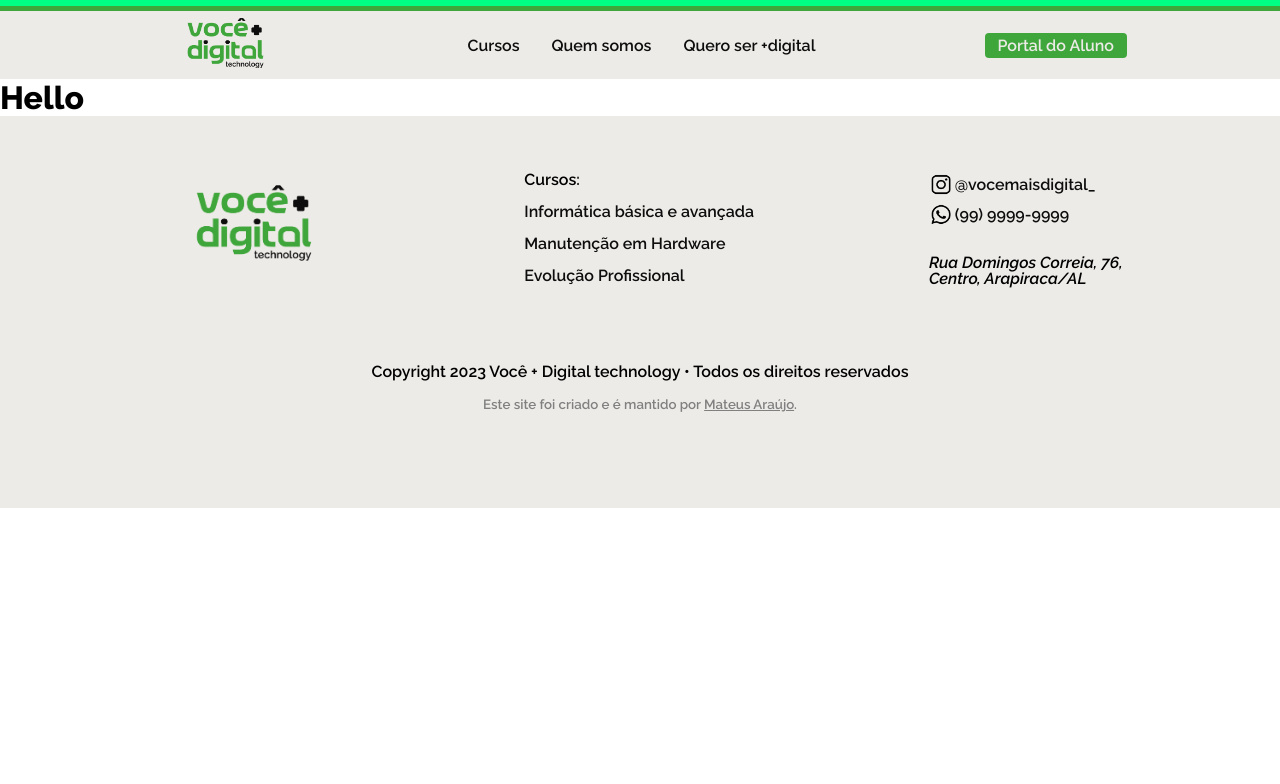
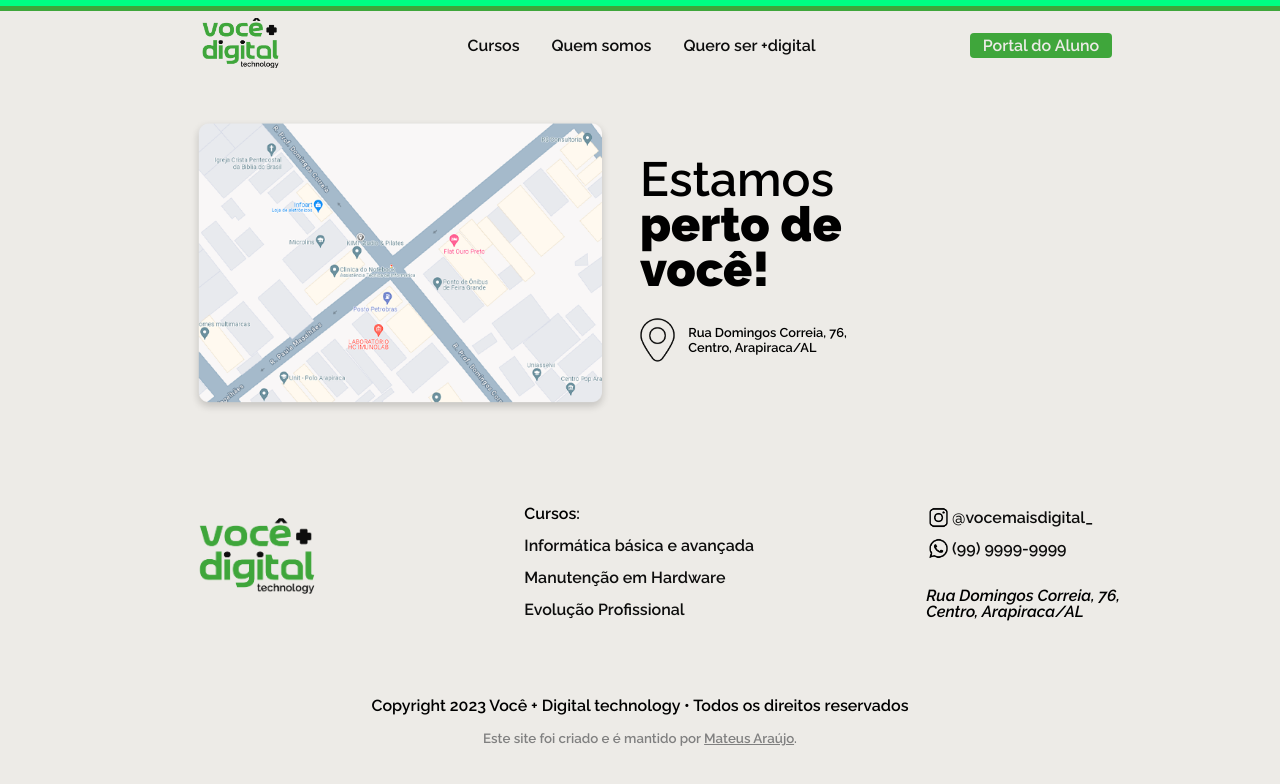
Before and after one commit to mateusaraujos/voce-mais-digital-technology, a React (Vite) app: page / in a window 1280 px wide. Shown: the top 784 px of the page. Built offline with nearby package versions, Linux system fonts and the light colour scheme.

Commit message:
Iniciando MapaLocal

```diff
--- a/src/App.jsx
+++ b/src/App.jsx
@@ -1,12 +1,13 @@
 import Header from "./components/Header/Header";
 import Footer from "./components/Footer/Footer";
+import MapaLocal from "./components/MapaLocal/MapaLocal";
 
 function App() {
   return (
     <div>
       <Header />
       <main>
-        <h1>Hello</h1>
+        <MapaLocal />
       </main>
       <Footer />
     </div>
--- a/src/components/Footer/Footer.css
+++ b/src/components/Footer/Footer.css
@@ -7,14 +7,14 @@ footer {
 
 .center-footer {
   line-height: 2rem;
-  max-width: 80rem;
+  max-width: 60rem;
   margin: 1.5rem auto;
 }
 
 footer nav {
   display: flex;
   align-items: center;
-  justify-content: space-evenly;
+  justify-content: space-between;
   flex-wrap: wrap;
 }
 
--- a/src/components/Header/Header.css
+++ b/src/components/Header/Header.css
@@ -15,14 +15,14 @@ header {
 }
 
 .center-header {
-  max-width: 80rem;
+  max-width: 60rem;
   margin: 0 auto;
 }
 
 header nav {
   display: flex;
   align-items: center;
-  justify-content: space-evenly;
+  justify-content: space-between;
   flex-wrap: wrap;
 }
 
--- /dev/null
+++ b/src/components/MapaLocal/MapaLocal.css
@@ -0,0 +1,59 @@
+section {
+  width: 100%;
+  background-color: #edebe7;
+  padding: 1rem 0;
+}
+
+.center-section {
+  max-width: 60rem;
+  margin: 0 auto;
+}
+
+.section-mapa {
+  display: flex;
+  flex-wrap: wrap;
+  align-items: center;
+  justify-content: flex-start;
+}
+
+.mapa-tamanho {
+  width: 30rem;
+}
+
+.mapa {
+  width: 100%;
+  height: auto;
+}
+
+.ajuste-perto {
+  display: flex;
+  flex-wrap: wrap;
+  flex-direction: column;
+}
+
+section h2 {
+  line-height: 2.8rem;
+  font-size: 3rem;
+  font-weight: 900;
+  margin-bottom: 1rem;
+}
+
+.thin {
+  font-weight: 600;
+}
+
+.ponto-local {
+  height: 4rem;
+  width: auto;
+}
+
+.endereco {
+  display: flex;
+  align-items: center;
+  margin-left: -0.8rem;
+}
+
+.endereco p {
+  margin-left: 0;
+  font-size: 0.8rem;
+}
--- /dev/null
+++ b/src/components/MapaLocal/MapaLocal.jsx
@@ -0,0 +1,31 @@
+import imgMapa from "../../assets/img/mapa.png";
+import imgLocal from "../../assets/img/items/local.png";
+import "./MapaLocal.css";
+
+export default function MapaLocal() {
+  return (
+    <section>
+      <div className="center-section">
+        <div className="section-mapa">
+          <div className="mapa-tamanho">
+            <img className="mapa" src={imgMapa} alt="Mapa" />
+          </div>
+          <div className="ajuste-perto">
+            <h2>
+              <span className="thin">Estamos</span> <br />
+              perto de <br />
+              você!
+            </h2>
+            <div className="endereco">
+              <img className="ponto-local" src={imgLocal} alt="Ponto Local" />
+              <p>
+                Rua Domingos Correia, 76,
+                <br /> Centro, Arapiraca/AL
+              </p>
+            </div>
+          </div>
+        </div>
+      </div>
+    </section>
+  );
+}
```
Also changed, not shown: src/assets/img/items/local.png (added), src/assets/img/mapa.png (added).
